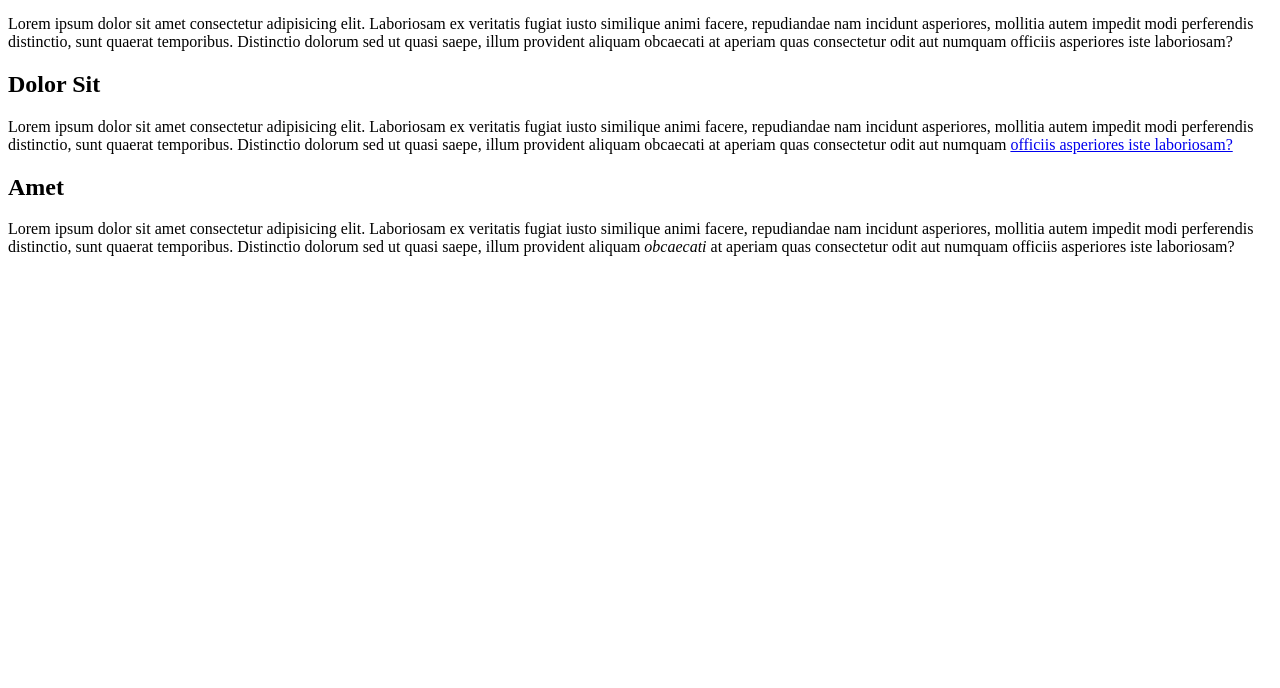
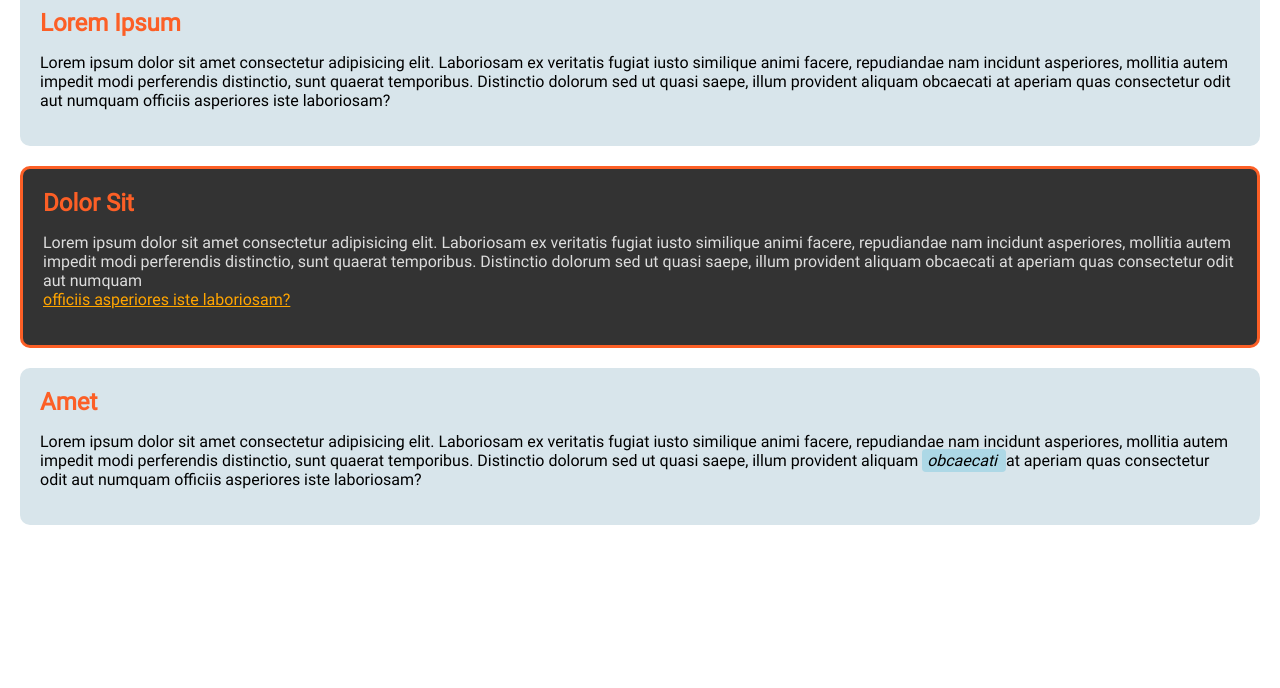
Before and after one commit to NikRoe/css-basics-demo, a website: page index.html in a window 1280 px wide. Shown: the part 112-800 px from the top of the page. Drawn offline with Linux system fonts and the light colour scheme.

Commit message:
add demo content

```diff
--- a/css/styles.css
+++ b/css/styles.css
@@ -0,0 +1,64 @@
+/* Implementing Fonts */
+
+/* roboto-regular - latin */
+@font-face {
+  font-display: swap; /* Check https://developer.mozilla.org/en-US/docs/Web/CSS/@font-face/font-display for other options. */
+  font-family: "Roboto";
+  font-style: normal;
+  font-weight: 400;
+  src: url("../fonts/roboto-v30-latin-regular.eot"); /* IE9 Compat Modes */
+  src: url("../fonts/roboto-v30-latin-regular.eot?#iefix")
+      format("embedded-opentype"),
+    /* IE6-IE8 */ url("../fonts/roboto-v30-latin-regular.woff2") format("woff2"),
+    /* Super Modern Browsers */ url("../fonts/roboto-v30-latin-regular.woff")
+      format("woff"),
+    /* Modern Browsers */ url("../fonts/roboto-v30-latin-regular.ttf")
+      format("truetype"),
+    /* Safari, Android, iOS */
+      url("../fonts/roboto-v30-latin-regular.svg#Roboto") format("svg"); /* Legacy iOS */
+}
+
+/* Universal Selector */
+
+* {
+  box-sizing: border-box;
+}
+
+/* Element / Type Selector */
+
+body {
+  padding: 20px;
+  margin: 0;
+  font-family: Roboto;
+}
+
+section {
+  padding: 20px;
+  margin: 20px 0;
+  border-radius: 10px;
+  background-color: rgb(216, 229, 235);
+}
+
+h2 {
+  margin: 0;
+  color: rgb(252, 95, 38);
+}
+
+/* Class Selector */
+
+.highlight-section {
+  border: 3px solid rgb(252, 95, 38);
+  background-color: #333;
+  color: #ddd;
+}
+
+.highlight-text {
+  border-radius: 4px;
+  padding: 2px 5px;
+  background-color: lightblue;
+}
+
+.block {
+  display: block;
+  color: orange;
+}
--- a/index.html
+++ b/index.html
@@ -7,6 +7,7 @@
       content="width=device-width, initial-scale=1, shrink-to-fit=no"
     />
     <title>CSS Basics: Demo</title>
+    <link rel="stylesheet" href="./css/styles.css" />
   </head>
   <body>
     <h1>CSS Basics</h1>
@@ -22,7 +23,7 @@
           odit aut numquam officiis asperiores iste laboriosam?
         </p>
       </section>
-      <section>
+      <section class="highlight-section">
         <h2>Dolor Sit</h2>
         <p>
           Lorem ipsum dolor sit amet consectetur adipisicing elit. Laboriosam ex
@@ -31,7 +32,7 @@
           distinctio, sunt quaerat temporibus. Distinctio dolorum sed ut quasi
           saepe, illum provident aliquam obcaecati at aperiam quas consectetur
           odit aut numquam
-          <a href="https://www.neuefische.de">
+          <a href="https://www.neuefische.de" class="block">
             officiis asperiores iste laboriosam?
           </a>
         </p>
@@ -43,8 +44,9 @@
           veritatis fugiat iusto similique animi facere, repudiandae nam
           incidunt asperiores, mollitia autem impedit modi perferendis
           distinctio, sunt quaerat temporibus. Distinctio dolorum sed ut quasi
-          saepe, illum provident aliquam <em> obcaecati </em>at aperiam quas
-          consectetur odit aut numquam officiis asperiores iste laboriosam?
+          saepe, illum provident aliquam
+          <em class="highlight-text"> obcaecati </em>at aperiam quas consectetur
+          odit aut numquam officiis asperiores iste laboriosam?
         </p>
       </section>
     </main>
```
Also changed, not shown: fonts/roboto-v30-latin-regular.ttf (added), fonts/roboto-v30-latin-regular.woff (added), fonts/roboto-v30-latin-regular.woff2 (added), 2 other files.
